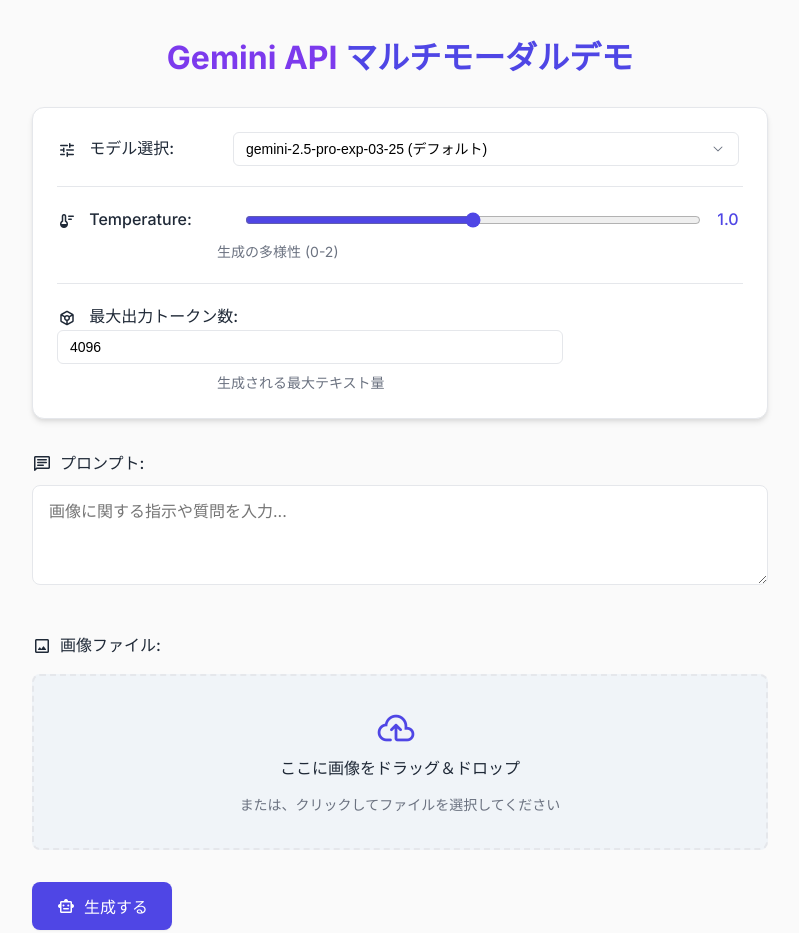
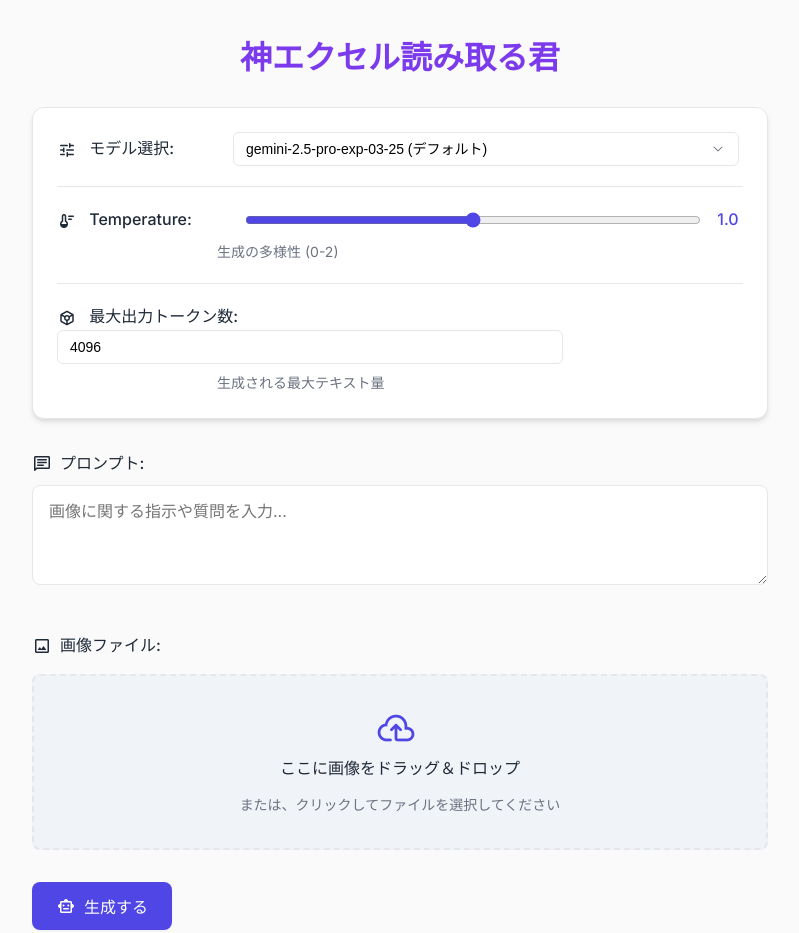
Before and after one commit to smorce/gemini-cloudflare-pages, a website: page index.html in a window 1280 px wide. Shown: the top 933 px of the page, without its empty margins (240-1039 px from the left). Drawn offline with nearby package versions, Linux system fonts and the light colour scheme.

Commit message:
タイトルを「Gemini API マルチモーダルデモ」から「神エクセル読み取る君」に変更

```diff
--- a/index.html
+++ b/index.html
@@ -11,7 +11,7 @@
 </head>
 <body>
     <main class="container">
-        <h1><span class="accent-text">Gemini API</span> マルチモーダルデモ</h1>
+        <h1><span class="accent-text">神エクセル読み取る君</span></h1>
 
         <div class="settings-panel">
             <div class="settings-section">
```
